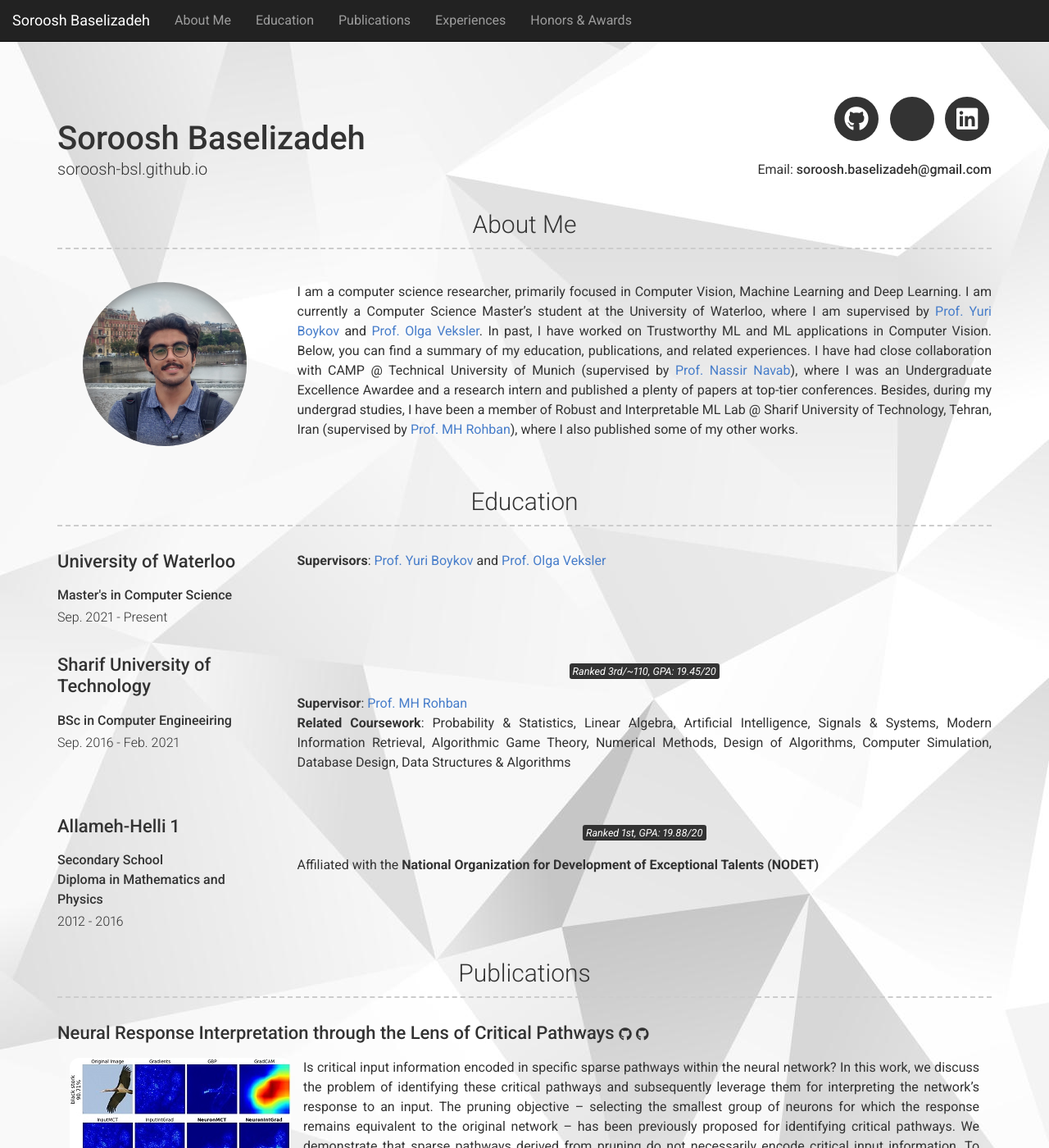
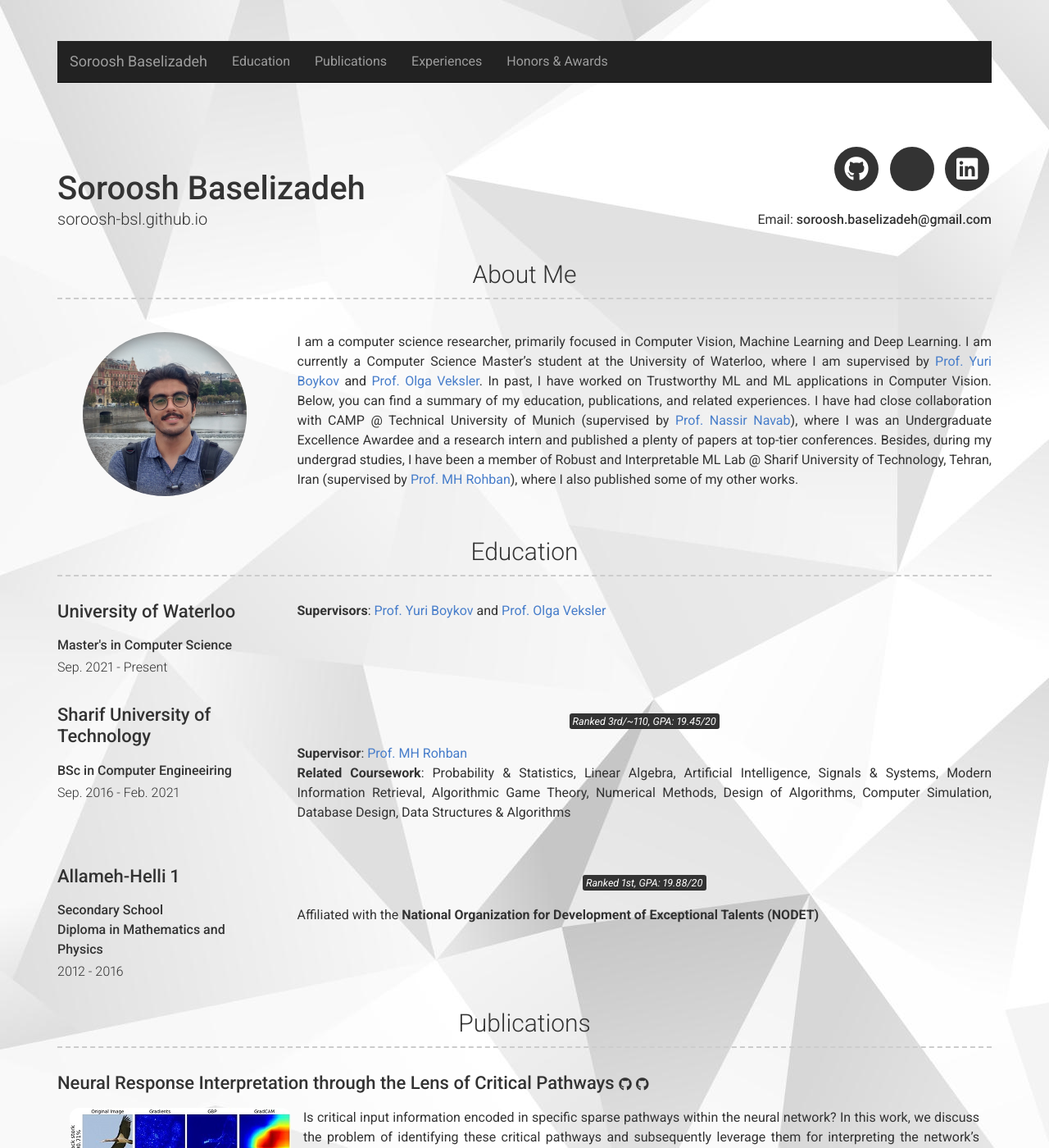
Before and after one commit to Soroosh-Bsl/soroosh-bsl.github.io, a Jekyll site: the page built from index.md, in a window 1280 px wide and 1400 px high. Shown: the whole window at 82% size. Built offline with Jekyll 4.4.1, drawn with Linux system fonts in a browser that asks for light colours; nearby versions of some CDN libraries; a style sheet for code colours, icons or effects is not loaded.

Commit message:
navbar test

```diff
--- a/_includes/header.html
+++ b/_includes/header.html
@@ -4,7 +4,7 @@
 
 <div class="container header-contianer">
   <div class="row">
-    <div class="col-xs-12 col-sm-12 col-md-12 col-lg-12" style="padding-bottom: 65px;">
+    <div class="col-xs-12 col-sm-12 col-md-12 col-lg-12" style="padding-bottom: 55px;">
        <nav class="navbar navbar-inverse navbar-fixed-top">
          <div class="container-fluid">
            <div class="navbar-header">
@@ -17,7 +17,6 @@
            </div>
            <div class="collapse navbar-collapse" id="myNavbar">
              <ul class="nav navbar-nav">
-               <li><a href="#About...">About Me</a></li>
                <li><a href="#Education...">Education</a></li>
                <li><a href="#Publications...">Publications</a></li>
                <li><a href="#Experiences...">Experiences</a></li>
--- a/_sass/base.scss
+++ b/_sass/base.scss
@@ -244,6 +244,11 @@ body {
 a.anchor {
     display: block;
     position: relative;
-    top: -65px;
+    top: -57px;
     visibility: hidden;
 }
+
+.navbar{
+    position:relative;
+    top:0;
+}
```
